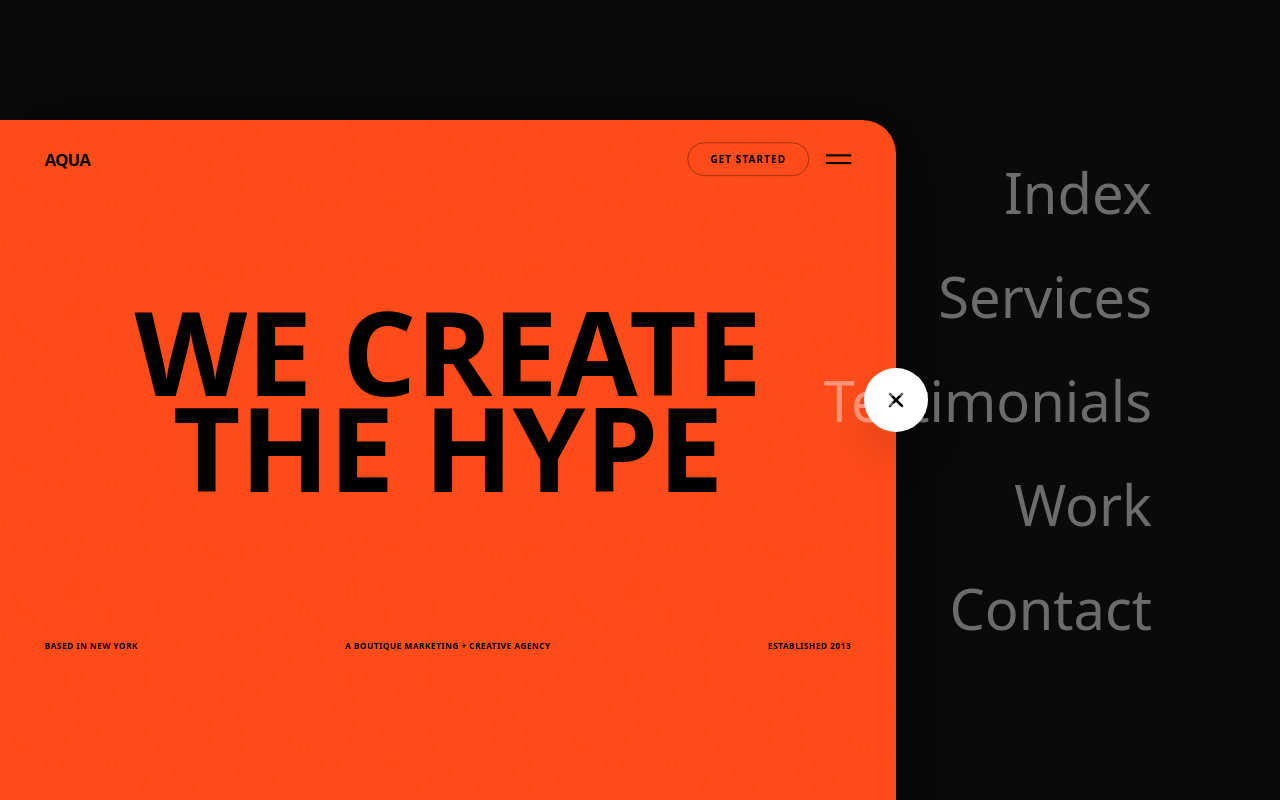
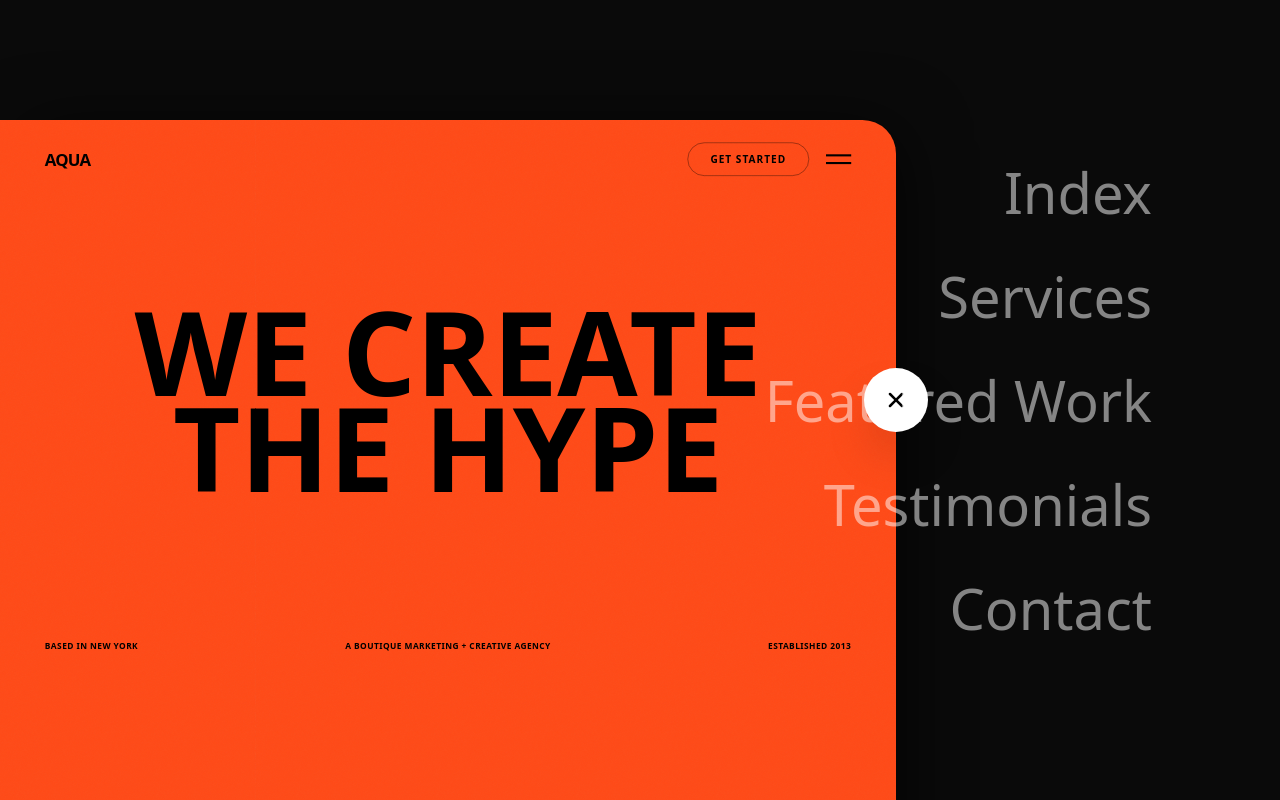
Before and after one commit to dhruba-datta/Aqua, a React (Vite) app: page / in a window 1280 px wide. Both pictures are taken after a click on the button "Open menu". Shown: the top 800 px of the page. Built offline with nearby package versions, Linux system fonts and the light colour scheme; the HTML template or start-up script is replaced by a standard one; a web font is replaced by a local one.

Commit message:
navabr fixed

```diff
--- a/src/components/Header.jsx
+++ b/src/components/Header.jsx
@@ -28,7 +28,11 @@ export default function Header({ onMenuOpen, lenis }) {
       className={`fixed top-0 left-0 right-0 z-50 transition-all duration-500 ${scrolled ? "py-4" : "py-8"}`}
     >
       <div
-        className={`flex items-center justify-between mx-auto px-6 sm:px-10 lg:px-16 transition-all duration-500 max-w-[1600px] ${scrolled ? "bg-black/80 backdrop-blur-2xl rounded-full py-4" : ""}`}
+        className={`flex items-center justify-between mx-auto transition-all duration-500 max-w-[1600px] ${
+          scrolled
+            ? "bg-black/80 backdrop-blur-2xl rounded-full py-4 px-6 sm:px-10 w-[calc(100%-2rem)] sm:w-[calc(100%-4rem)] lg:w-[calc(100%-6rem)]"
+            : "px-6 sm:px-10 lg:px-16 w-full"
+        }`}
       >
         <div className="flex-none">
           <span
--- a/src/components/SlideOutMenu.jsx
+++ b/src/components/SlideOutMenu.jsx
@@ -1,8 +1,8 @@
 const menuLinks = [
-  { label: "Index", href: "#" },
+  { label: "Index", href: "#hero" },
   { label: "Services", href: "#services" },
+  { label: "Featured Work", href: "#portfolio" },
   { label: "Testimonials", href: "#testimonials" },
-  { label: "Work", href: "#portfolio" },
   { label: "Contact", href: "#contact" },
 ];
 
@@ -50,9 +50,10 @@ export default function SlideOutMenu({ isOpen, onClose, lenis }) {
                 <a
                   href={link.href}
                   onClick={(e) => handleLinkClick(e, link.href)}
-                  className="text-[1.65rem] font-normal text-white/90 hover:text-white transition-colors duration-300 inline-block hover-underline-slide"
+                  className="text-[1.65rem] font-light text-white/60 hover:text-white transition-colors duration-300 relative group inline-block"
                 >
-                  {link.label}
+                  <span className="relative z-10">{link.label}</span>
+                  <span className="absolute bottom-0 left-0 w-0 h-[2px] bg-white transition-all duration-500 group-hover:w-full"></span>
                 </a>
               </li>
             ))}
@@ -92,9 +93,10 @@ export default function SlideOutMenu({ isOpen, onClose, lenis }) {
                 <a
                   href={link.href}
                   onClick={(e) => handleLinkClick(e, link.href)}
-                  className="text-[3.5rem] font-light text-white/40 hover:text-white hover:italic transition-all duration-300 relative group inline-block"
+                  className="text-[3.5rem] font-light text-white/50 hover:text-white transition-all duration-300 relative group inline-block"
                 >
                   <span className="relative z-10">{link.label}</span>
+                  <span className="absolute bottom-2 left-0 w-0 h-[2px] bg-white transition-all duration-500 group-hover:w-full"></span>
                 </a>
               </li>
             ))}
```
